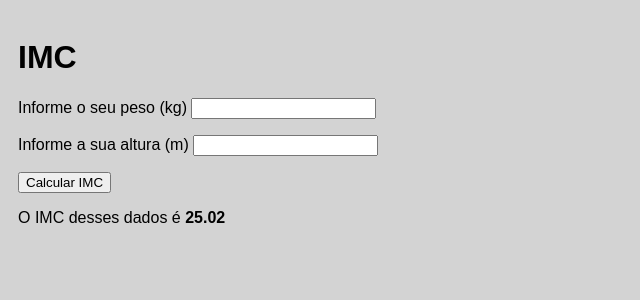
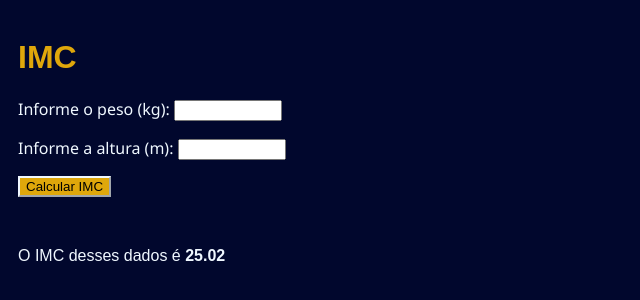
Before and after one commit to deoliveiraeduardar/Introduction-to-web-programming, a plain HTML site: page 06-imc/index.html in a window 1280 px wide. Shown: the whole page, without its empty margins (0-640 px from the left). Drawn offline with Linux system fonts and the light colour scheme.

Commit message:
commit colors

```diff
--- a/06-imc/css/style.css
+++ b/06-imc/css/style.css
@@ -1,5 +1,32 @@
 body {
   padding: 10px;
   font-family: Arial, Helvetica, sans-serif;
-  background-color: lightgray;
+  background-color: rgb(1, 7, 45);
 }
+
+.title {
+  color: rgb(223, 167, 11);
+}
+
+p {
+  color: aliceblue;
+}
+
+label {
+  font-family: 'Segoe UI', Tahoma, Geneva, Verdana, sans-serif;
+}
+
+input {
+  width: 100px;
+  height: 15px;
+}
+
+#paragraph-result {
+  margin-top: 50px;
+}
+
+button {
+  cursor: pointer;
+  background-color: rgb(223, 167, 11);
+  border-color: aliceblue;
+}
--- a/06-imc/index.html
+++ b/06-imc/index.html
@@ -10,15 +10,15 @@
     <title>IMC</title>
   </head>
   <body>
-    <h1>IMC</h1>
+    <header><h1 class="title">IMC</h1></header>
 
     <p>
-      <label for="input-weight">Informe o seu peso (kg)</label>
+      <label for="input-weight">Informe o peso (kg):</label>
       <input id="input-weight" type="text" />
     </p>
 
     <p>
-      <label for="input-height">Informe a sua altura (m)</label>
+      <label for="input-height">Informe a altura (m):</label>
       <input id="input-height" type="text" />
     </p>
 
@@ -26,7 +26,7 @@
       <button id="buttom-calculate-imc">Calcular IMC</button>
     </p>
 
-    <p>O IMC desses dados é <strong>25.02</strong></p>
+    <p id="paragraph-result">O IMC desses dados é <strong>25.02</strong></p>
 
     <script defer src="./js/script.js"></script>
   </body>
```
